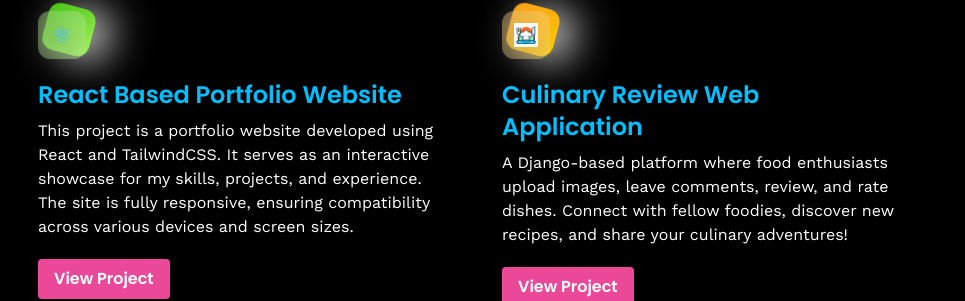
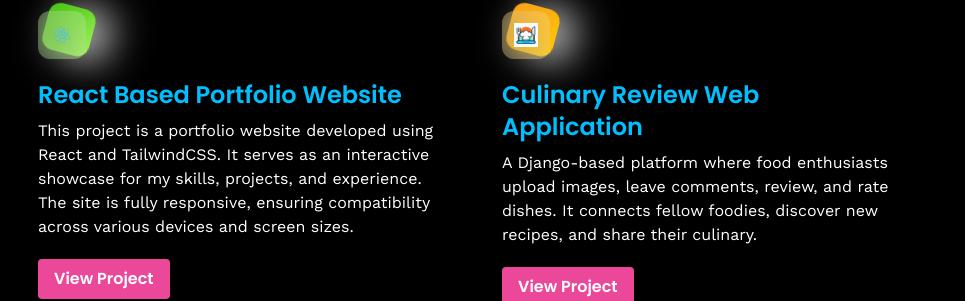
Before and after one commit to besod/react-portfolio, a React (Vite) app: page /projects in a window 1280 px wide. Shown: the part 815-1116 px from the top of the page, without its empty margins (154-1119 px from the left). Built offline with nearby package versions, Linux system fonts and the light colour scheme; a web font is replaced by a local one.

Commit message:
culinary text added

```diff
--- a/src/constants/index.js
+++ b/src/constants/index.js
@@ -159,7 +159,7 @@ export const projects = [
     theme: "btn-back-yellow",
     name: "Culinary Review Web Application",
     description:
-      "A Django-based platform where food enthusiasts upload images, leave comments, review, and rate dishes. Connect with fellow foodies, discover new recipes, and share your culinary adventures!",
+      "A Django-based platform where food enthusiasts upload images, leave comments, review, and rate dishes. It connects fellow foodies, discover new recipes, and share their culinary.",
     link: "https://github.com/besod/kebab-review-app/tree/main",
   },
   {
```
